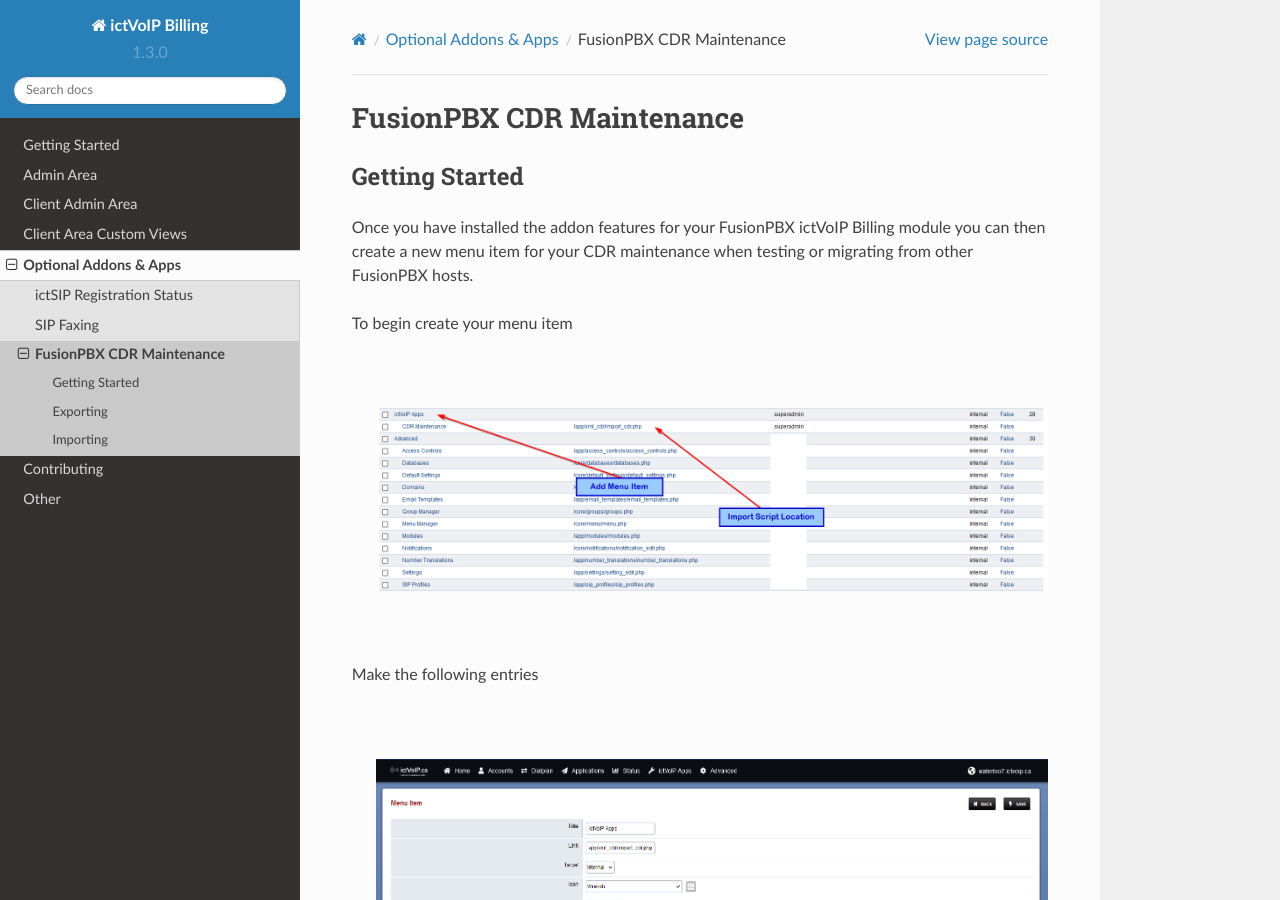
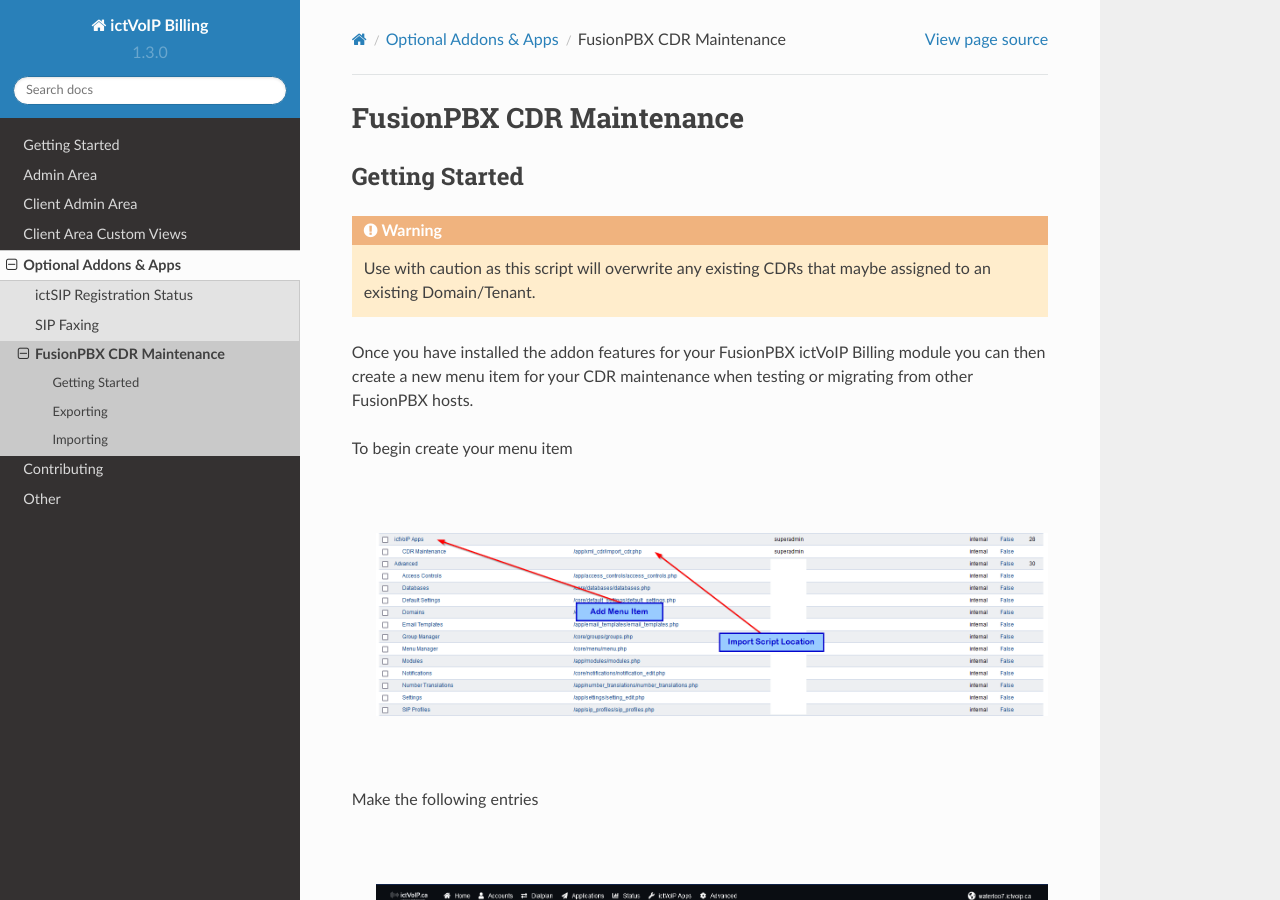
Before and after one commit to ictvoip/ictvoip-docs, a Sphinx documentation site: the page built from docs/source/cdr_main/cdr_maint.rst, in a window 1280 px wide and 900 px high. Built offline with Sphinx 7.4.7 and the Read the Docs theme 2.0.0, drawn with Linux system fonts in a browser that asks for light colours; pages that are not in the unit, such as notebooks, are missing from menus.

Commit message:
Update cdr_maint.rst

```diff
--- a/docs/source/cdr_main/cdr_maint.rst
+++ b/docs/source/cdr_main/cdr_maint.rst
@@ -5,6 +5,7 @@ FusionPBX CDR Maintenance
 Getting Started
 ***************
 
+.. warning::  Use with caution as this script will overwrite any existing CDRs that maybe assigned to an existing Domain/Tenant.
 
 Once you have installed the addon features for your FusionPBX ictVoIP Billing module you can then create a new menu item for your CDR maintenance when testing or migrating from other FusionPBX hosts.
 
```
